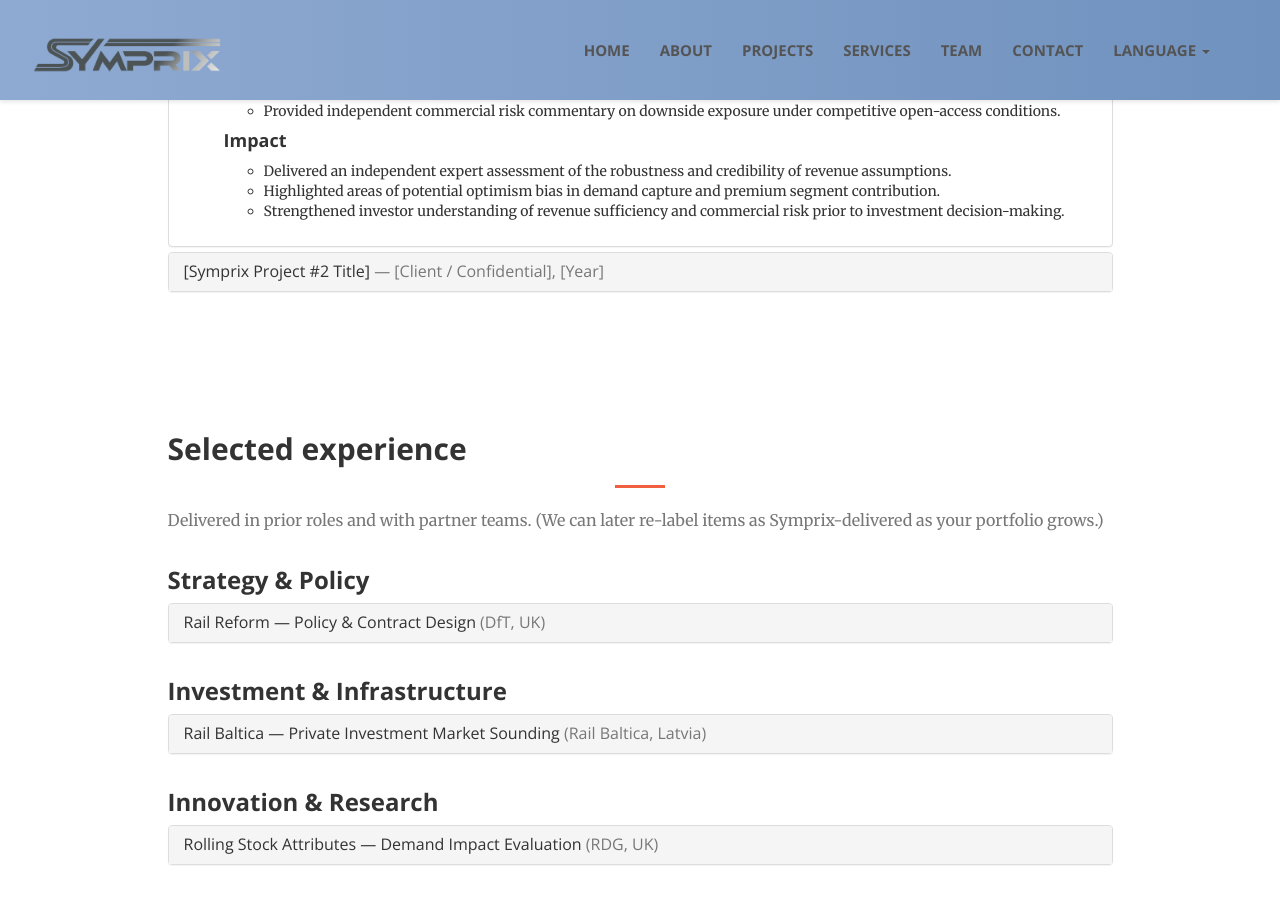
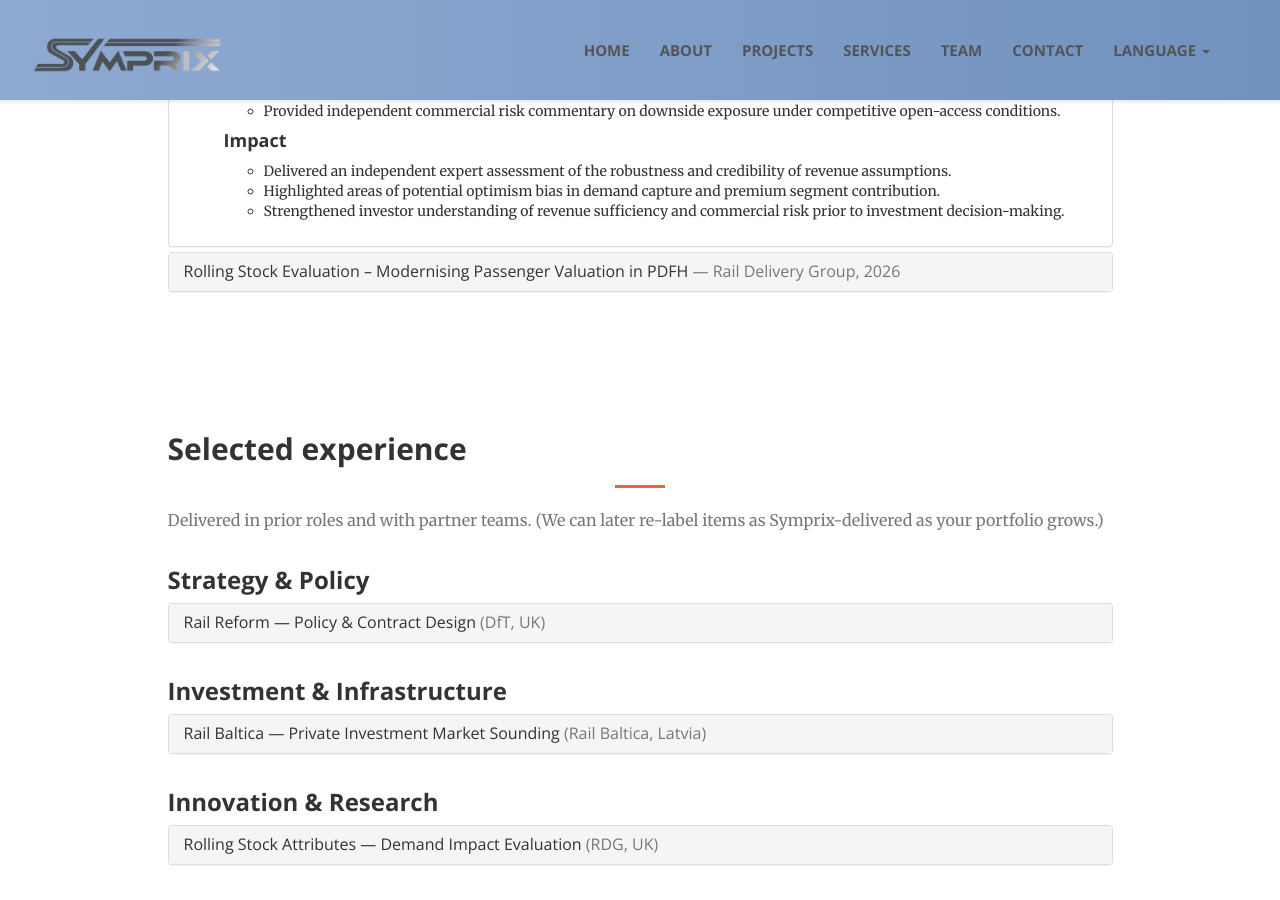
Before and after one commit to CD-Symprix/symprix, a Jekyll site: the page projects.html, which Jekyll copies as it is, in a window 1280 px wide and 900 px high, scrolled down 1220 px. Built offline with Jekyll 4.4.1, drawn with Linux system fonts in a browser that asks for light colours; part of the change alters nothing that is shown.

Commit message:
Update projects.html

```diff
--- a/projects.html
+++ b/projects.html
@@ -322,22 +322,43 @@
               <div class="panel-heading" role="tab" id="feat2">
                 <h4 class="panel-title">
                   <a class="collapsed" role="button" data-toggle="collapse" data-parent="#accordion-featured" href="#feat2body" aria-expanded="false">
-                    [Symprix Project #2 Title] <span class="text-muted">— [Client / Confidential], [Year]</span>
+                    Rolling Stock Evaluation – Modernising Passenger Valuation in PDFH <span class="text-muted">— Rail Delivery Group, 2026 </span>
                   </a>
                 </h4>
               </div>
               <div id="feat2body" class="panel-collapse collapse" role="tabpanel" aria-labelledby="feat2">
                 <div class="panel-body">
                   <ul>
-                    <li>[What Symprix did — bullet 1]</li>
-                    <li>[What Symprix did — bullet 2]</li>
-                    <li>[Outcome — bullet 1]</li>
+                    <h4><b>Context</b></h4>
+                    <p>
+                      Symprix supported <strong><a href="https://www.cpcs.ca/" target="_blank">CPCS</a></strong>,
+                      acting as prime consultant to the <strong><a href="https://www.raildeliverygroup.com/" target="_blank">Rail Delivery Group (RDG) </a></strong>,
+                      in delivering a nationally significant study to evaluate how passengers perceive and value rolling stock attributes. The project was commissioned under the Passenger Demand Forecasting Council (PDFC) to inform potential updates to the Passenger Demand Forecasting Handbook (PDFH), the industry’s core demand modelling framework.
+                    </p>
+
+                    <p>
+                      The study addressed long-standing questions about the robustness of Stated Preference (SP) evidence and the need to strengthen forecasting guidance using real-world Revealed Preference (RP) data. It examined emerging passenger priorities — including comfort, connectivity, accessibility, and perceptions of new versus refurbished rolling stock — and assessed whether existing PDFH multipliers remain behaviourally credible in today’s operating environment.
+                    </p>
+
+                    <h4><b>Contribution</b></h4>
+                    <ul>
+                      <li>Led the design and delivery of an RP-led econometric modelling framework to quantify demand elasticities for rolling stock attributes using panel regression techniques.</li>
+                      <li>Integrated and reconciled complex industry datasets, including ticket sales, Service Quality Regime (SQR) records, Rail User Survey data, and fleet deployment information.</li>
+                      <li>Applied advanced methods (difference-in-differences and instrumental variable approaches) to isolate causal impacts from fare, service, and macroeconomic drivers.</li>
+                      <li>Structured outputs for direct compatibility with existing PDFH Value of Time (VoT) multiplier formats, ensuring practical industry adoption.</li>
+                    </ul>
+
+                    <h4><b>Impact</b></h4>
+                    <ul>
+                      <li>Strengthened the evidence base for rolling stock valuation by grounding attribute effects in observed passenger behaviour rather than hypothetical trade-offs.</li>
+                      <li>Provided the Steering Group and PDFC with statistically robust elasticity estimates and structured benchmarking against historic PDFH values.</li>
+                      <li>Improved transparency and reproducibility in demand modelling assumptions, supporting more credible future business cases and appraisal work.</li>
+                      <li>Contributed to the long-term modernisation of passenger demand forecasting practice across Great Britain.</li>
+                    </ul>
                   </ul>
                 </div>
               </div>
             </div>
-
-            <!-- Optional third featured item -->
           </div>
 
         </div>
```
